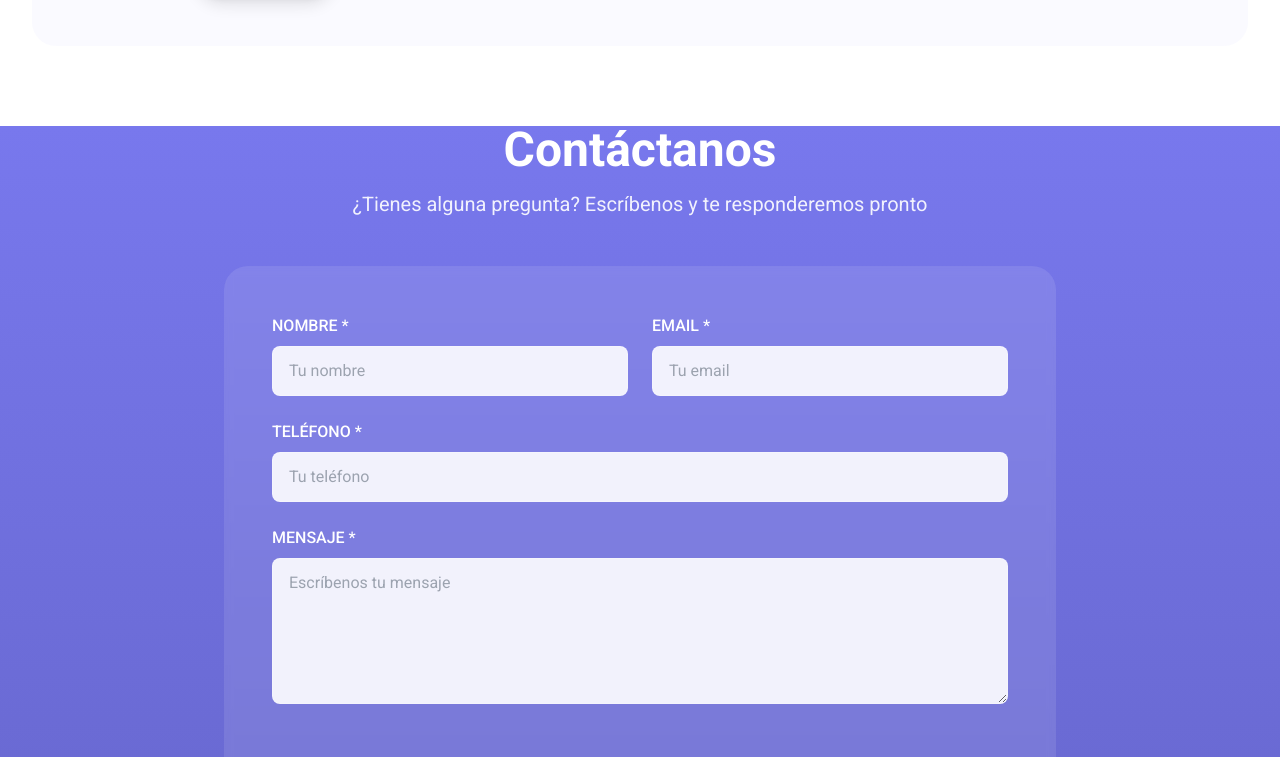
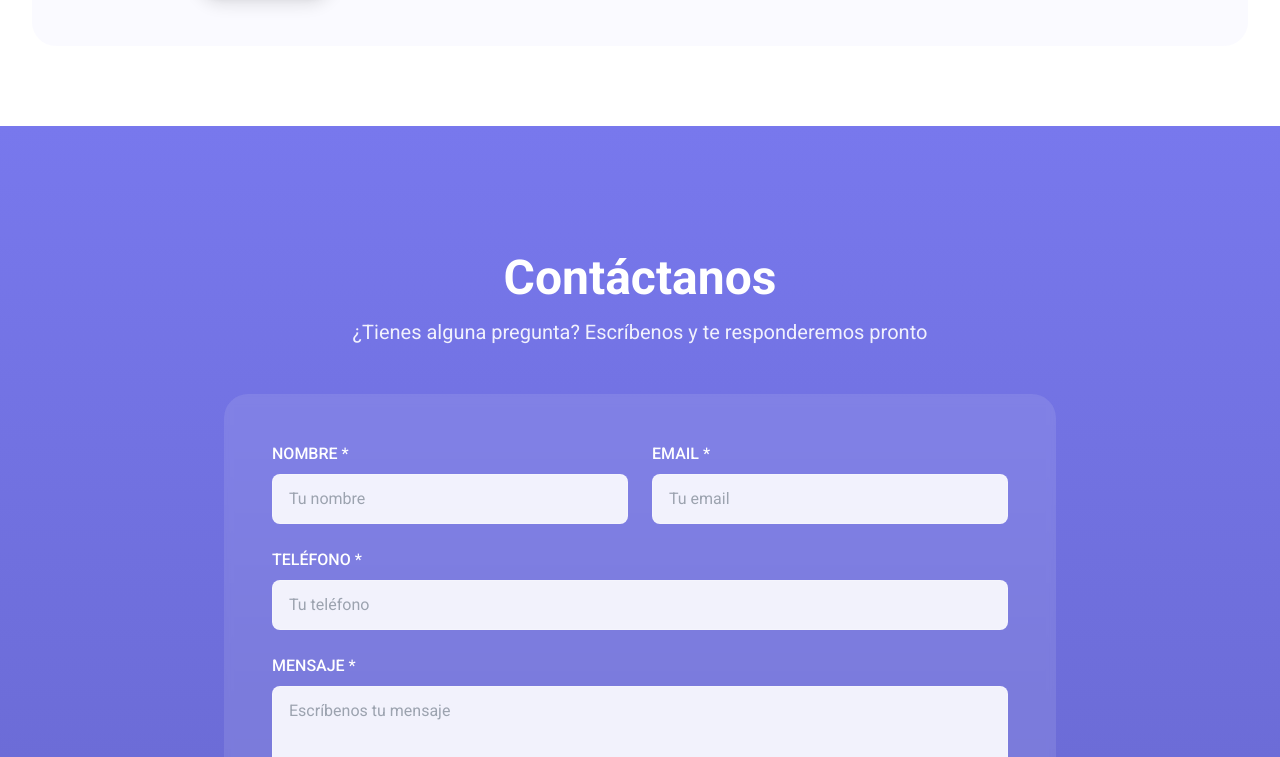
Before and after one commit to grahamjackdesign/ErikaInsurance, a Next.js app: page / in a window 1280 px wide. Shown: the part 6313-7070 px from the top of the page. Built offline with nearby package versions, Linux system fonts and the light colour scheme.

Commit message:
contact section again

```diff
--- a/components/ContactoGeneral.tsx
+++ b/components/ContactoGeneral.tsx
@@ -49,7 +49,7 @@ export default function ContactoGeneral() {
   }
 
   return (
-    <section id="contacto" className="relative bg-gradient-to-b from-primary to-primary-dark pt-30 pb-20">
+    <section id="contacto" className="relative bg-gradient-to-b from-primary to-primary-dark pt-32 pb-20">
       <div className="max-w-4xl mx-auto px-4 sm:px-6 lg:px-8">
         <motion.div
           initial={{ opacity: 0, y: 30 }}
```
